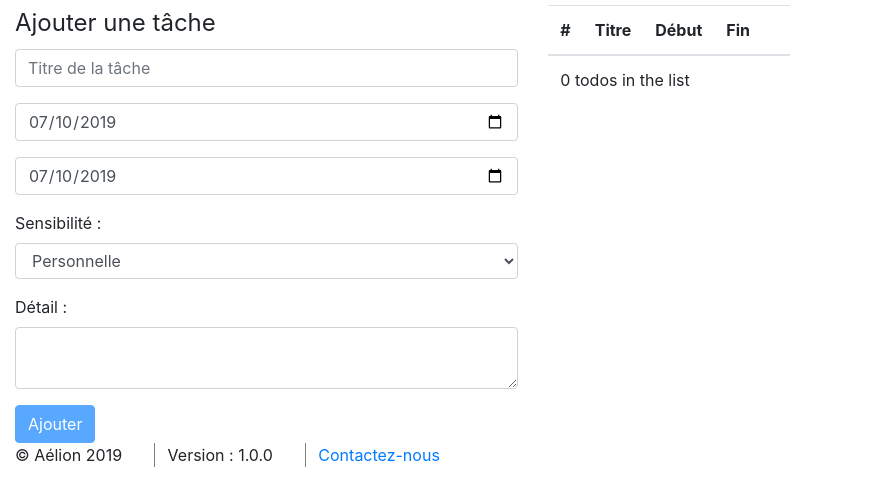
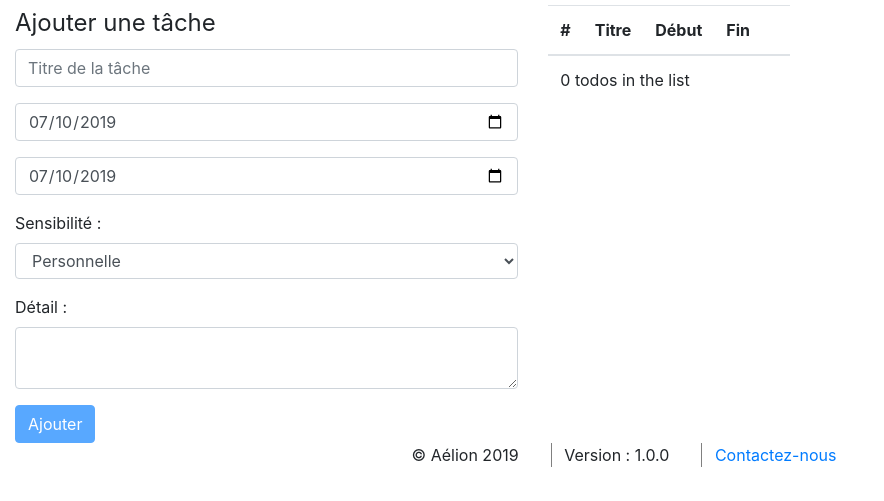
Before and after one commit to dacodemaniak/simple-todo, a website built with webpack: page index.html in a window 1280 px wide. Shown: the part 51-552 px from the top of the page, without its empty margins (0-884 px from the left). Built offline with nearby package versions, Linux system fonts and the light colour scheme.

Commit message:
Added some footer css rules

```diff
--- a/assets/css/custom.css
+++ b/assets/css/custom.css
@@ -1,3 +1,7 @@
+footer ul {
+    text-align: center;
+}
+
 footer ul li:last-child {
     border-right: none;
 }
--- a/src/controllers/todo-form-controller.ts
+++ b/src/controllers/todo-form-controller.ts
@@ -94,6 +94,7 @@ import { TodoListController } from "./todo-list-controller";
                 newTodo.begin = (moment($('#todo-begin').val()).toDate());
                 newTodo.end = (moment($('#todo-end').val()).toDate());
                 newTodo.sensibility = parseInt($('#todo-sensibility').val().toString());
+                newTodo.detail = $('#todo-detail').val().toString();
 
                 this._service.add(newTodo);
 
@@ -109,7 +110,6 @@ import { TodoListController } from "./todo-list-controller";
                                key.val('');
                             }
                         }
-
                     } else if (value.tag === 'select') {
                         // Utiliser une autre stratégie
                         key.val(0);
@@ -117,6 +117,7 @@ import { TodoListController } from "./todo-list-controller";
                         key.val('');
                     }
                 });
+                // Désactivation du bouton submit
                 $('#todo-save').attr('disabled', 'disabled');
 
                 // Appeler la méthode de réinitialisation du tableau
--- a/src/services/local-data-service.ts
+++ b/src/services/local-data-service.ts
@@ -25,10 +25,13 @@ export class LocalDataService {
 
     public add(todo: TodoModel) {
         let todos: Array<any> = this.get();
+
         if (!todos) {
             todos = Array<any>();
         }
+
         todos.push(todo);
+
         this.set(todos);
     }
 }
```
Also changed, not shown: src/app.ts (+0 -8 lines), build/bundle.js, 1 other file.
